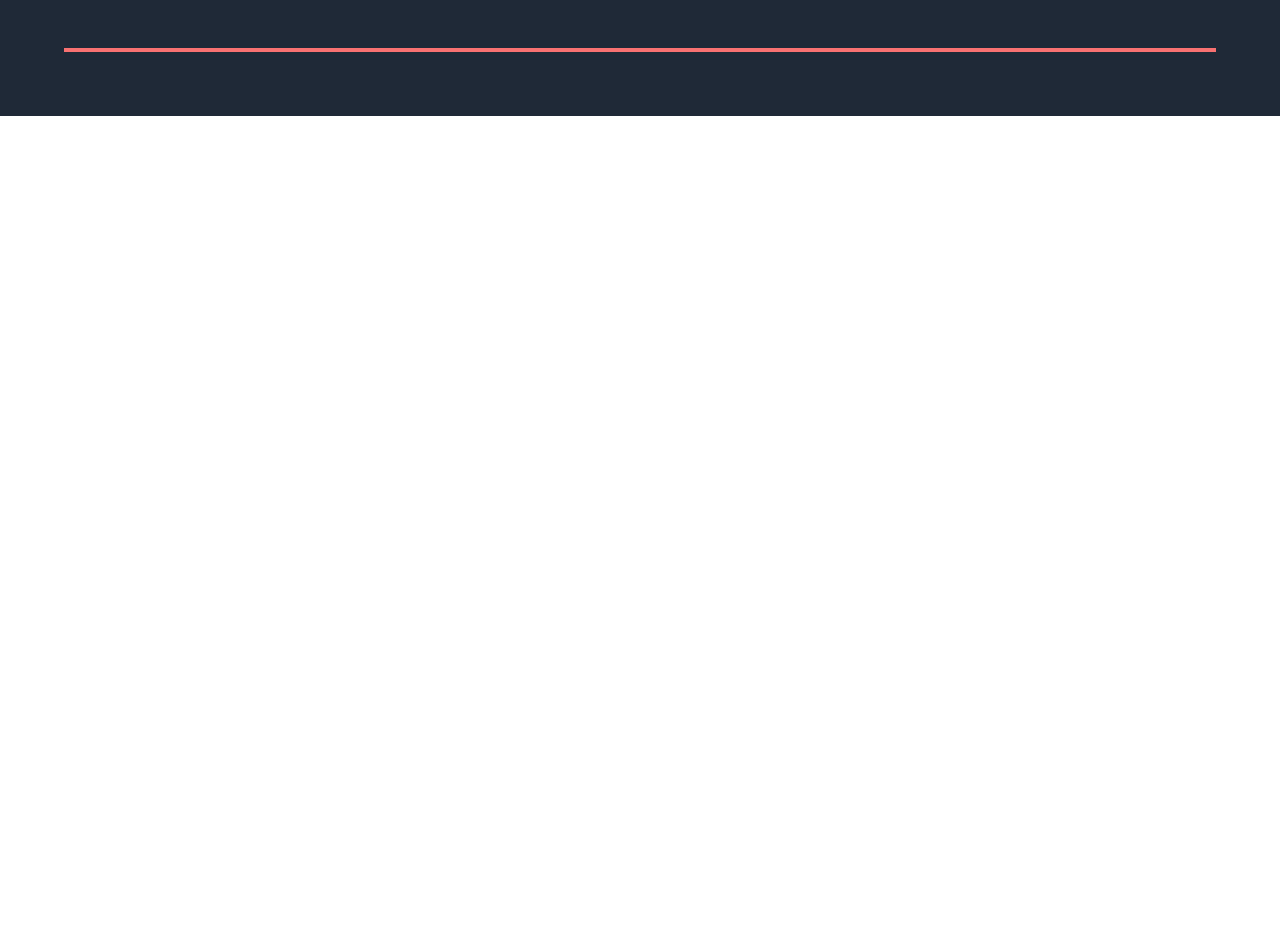
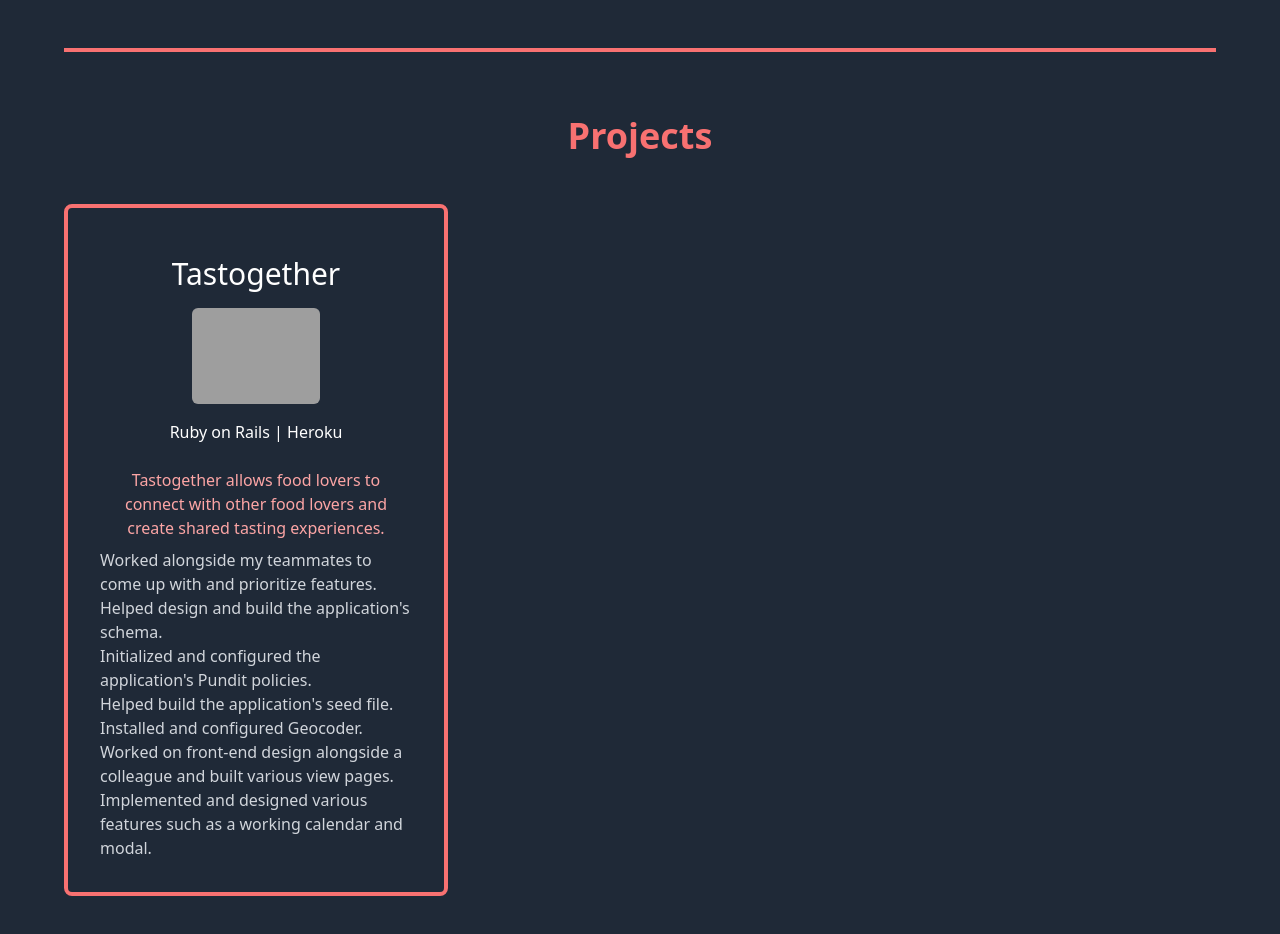
Before and after one commit to dylancherrydev/portfolio, a React (Create React App) app: page / in a window 1280 px wide. Shown: the part 886-1820 px from the top of the page. Before the commit the page ends 1002 px from the top, so only its background shows below. Built offline with nearby package versions, Linux system fonts and the light colour scheme; grey boxes are pictures that could not be loaded.

Commit message:
Created first attempt at a project card.

```diff
--- a/src/App.js
+++ b/src/App.js
@@ -25,6 +25,29 @@ function App() {
           <p>Lorem ipsum dolor sit amet, consectetur adipisicing elit. Eligendi non quis exercitationem culpa nesciunt nihil aut nostrum explicabo reprehenderit optio amet ab temporibus asperiores quasi cupiditate. Voluptatum ducimus voluptates voluptas?</p>
         </div>
       </div>
+      <div class="pb-16 pl-16 pr-16">
+        <div class="text-center mb-12">
+          <h2 class="text-4xl text-red-400 font-bold mb-12">Projects</h2>
+          <div>
+            <div class="text-center content-center border-4 rounded-lg border-red-400 max-w-sm  p-8">
+              <h3 class="text-3xl text-white p-4">Tastogether</h3>
+              <img class="w-32 rounded-md mx-auto" src="https://res.cloudinary.com/dploqe2ts/image/upload/v1633025089/tastogether_iixk95.png" alt="Screencap of Tastogether project."/>
+              <p class="text-white p-4">Ruby on Rails | Heroku</p>
+              <p class="text-red-300 p-2">Tastogether allows food lovers to connect with other food lovers and create shared tasting experiences.</p>
+              <ul class="text-gray-300 text-left">
+                <li>Worked alongside my teammates to come up with and prioritize features.</li>
+                <li>Helped design and build the application's schema.</li>
+                <li>Initialized and configured the application's Pundit policies.</li>
+                <li>Helped build the application's seed file.</li>
+                <li>Installed and configured Geocoder.</li>
+                <li>Worked on front-end design alongside a colleague and built various view
+                  pages.</li>
+                <li>Implemented and designed various features such as a working calendar and modal.</li>
+              </ul>
+            </div>
+          </div>
+        </div>
+      </div>
     </body>
   );
 }
```
